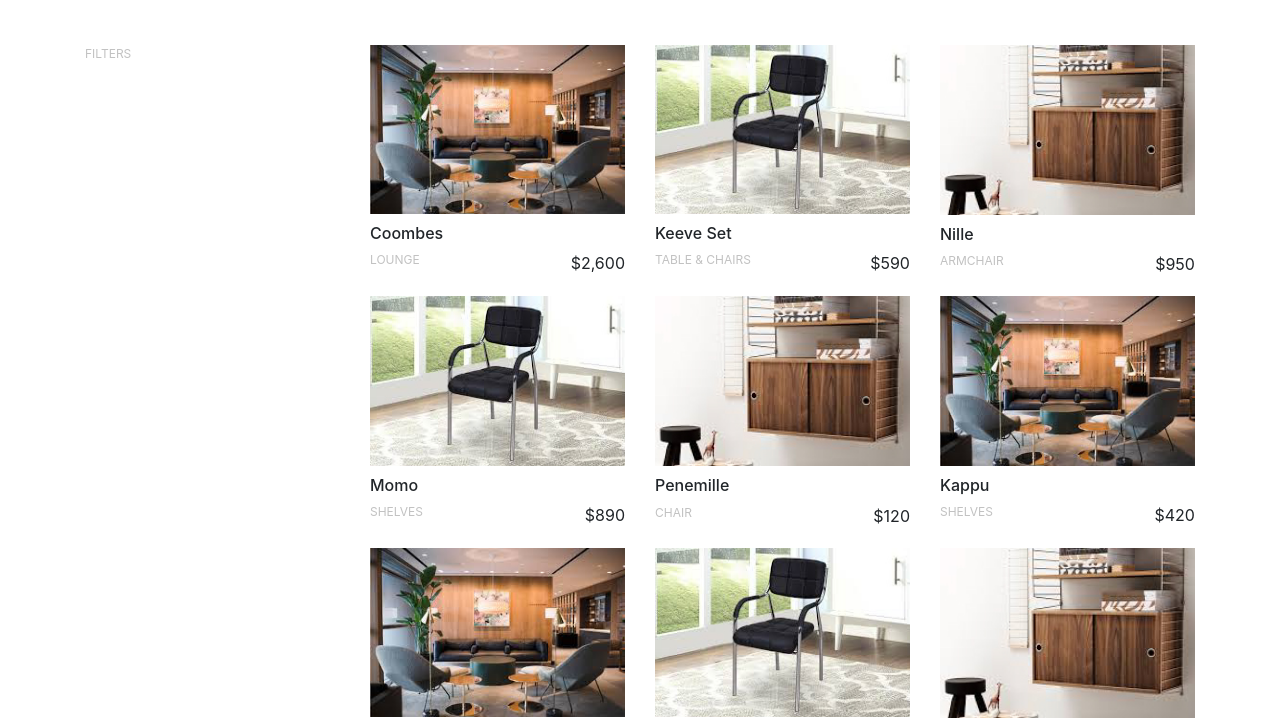
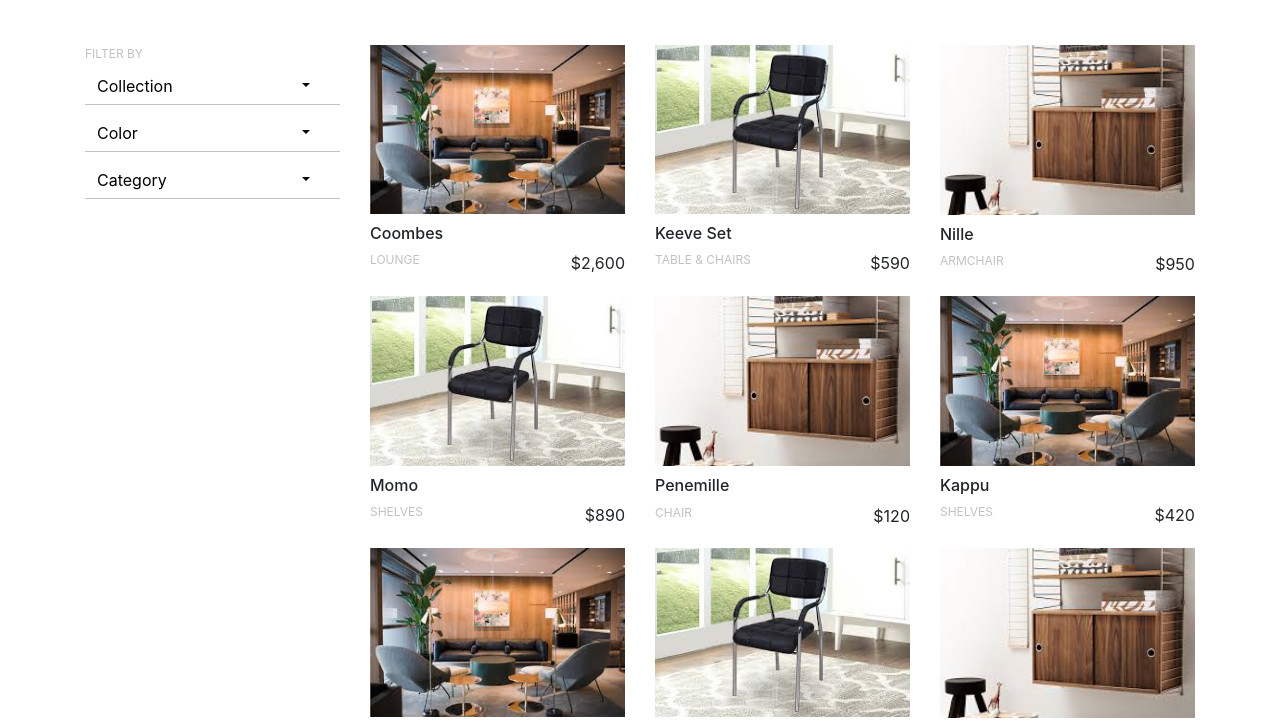
Before and after one commit to ayanmaity93/deloiteePOC, a website: page index.html in a window 1280 px wide. Shown: the part 53-777 px from the top of the page. Drawn offline with nearby package versions, Linux system fonts and the light colour scheme; files that its build step writes are made by us from their sources; files whose address does not match are found by name.

Commit message:
Added HomePage Filters

```diff
--- a/assets/Scripts/homepage.js
+++ b/assets/Scripts/homepage.js
@@ -52,4 +52,13 @@ function showData(data){
 
 window.homeInit = function homeInit(){
     window.doServiceCall('products.json', showData);
+    document.getElementById('filterIconID').addEventListener("click", function(){
+        if(document.getElementById('filterBlock').classList.contains("d-none")){
+            document.getElementById('filterBlock').classList.remove("d-none");
+            document.getElementById('filterBlock').classList.add("d-block");
+        } else {
+            document.getElementById('filterBlock').classList.add("d-none");
+            document.getElementById('filterBlock').classList.remove("d-block");
+        }
+    });
 }
--- a/assets/Templates/homepage.html
+++ b/assets/Templates/homepage.html
@@ -1,6 +1,41 @@
 <div class="row">
-    <div class="col-12 col-sm-6 col-md-4 col-lg-3 d-none d-sm-block">
-        <p class="tag-grey-text">FILTERS</p>
+    <div class="col-12 col-sm-6 col-md-4 col-lg-3">
+        <p class="tag-grey-text d-none d-sm-block">FILTER BY</p>
+        <div class="clearfix">
+            <img src="../Images/filterIcon.png" width="20" height="20" alt="" class="float-right margin-bottom10 d-block d-sm-none" id="filterIconID">
+        </div>
+        <div id="filterBlock" class="d-none d-sm-block">
+            <div class="btn-group custom-dropdown">
+                <button type="button" class="btn btn-secondary">Collection</button>
+                <button type="button" class="btn btn-secondary dropdown-toggle dropdown-toggle-split" id="dropdownMenuCollectionButton" data-toggle="dropdown" aria-haspopup="true" aria-expanded="false" data-reference="parent">
+                    <span class="sr-only">Collection Dropdown</span>
+                </button>
+                <div class="dropdown-menu" aria-labelledby="dropdownMenuCollectionButton">
+                  <a class="dropdown-item">Collection</a>
+                </div>
+            </div>
+            <div class="btn-group custom-dropdown">
+                <button type="button" class="btn btn-secondary">Color</button>
+                <button type="button" class="btn btn-secondary dropdown-toggle dropdown-toggle-split" id="dropdownMenuColorButton" data-toggle="dropdown" aria-haspopup="true" aria-expanded="false" data-reference="parent">
+                    <span class="sr-only">Color Dropdown</span>
+                </button>
+                <div class="dropdown-menu" aria-labelledby="dropdownMenuColorButton">
+                  <a class="dropdown-item">Red</a>
+                </div>
+            </div>
+            <div class="btn-group custom-dropdown">
+                <button type="button" class="btn btn-secondary">Category</button>
+                <button type="button" class="btn btn-secondary dropdown-toggle dropdown-toggle-split" id="dropdownMenuCategoryButton" data-toggle="dropdown" aria-haspopup="true" aria-expanded="false" data-reference="parent">
+                    <span class="sr-only">Category Dropdown</span>
+                </button>
+
+                <div class="dropdown-menu" aria-labelledby="dropdownMenuCategoryButton">
+                  <a class="dropdown-item">Category</a>
+                </div>
+            </div>
+
+
+        </div>
     </div>
     <div class="col-12 col-sm-6 col-md-8 col-lg-9">
         <div id="allProducts" class="row"></div>
--- a/styles.scss
+++ b/styles.scss
@@ -52,3 +52,20 @@ body {
   top: 40%;
   left: 50%;
 }
+
+.custom-dropdown {
+  display: block;
+  border-bottom: 1px solid $color-gray;
+  margin-bottom: 10px;
+
+  .btn {
+    background: none;
+    color: black;
+    text-align: left;
+    border: none;
+
+    &:nth-child(1){
+      width: 80%;
+    }
+  }
+}
```
Also changed, not shown: assets/Templates/comingSoon.html (+1 -1 lines), assets/Images/filterIcon.png (added).
